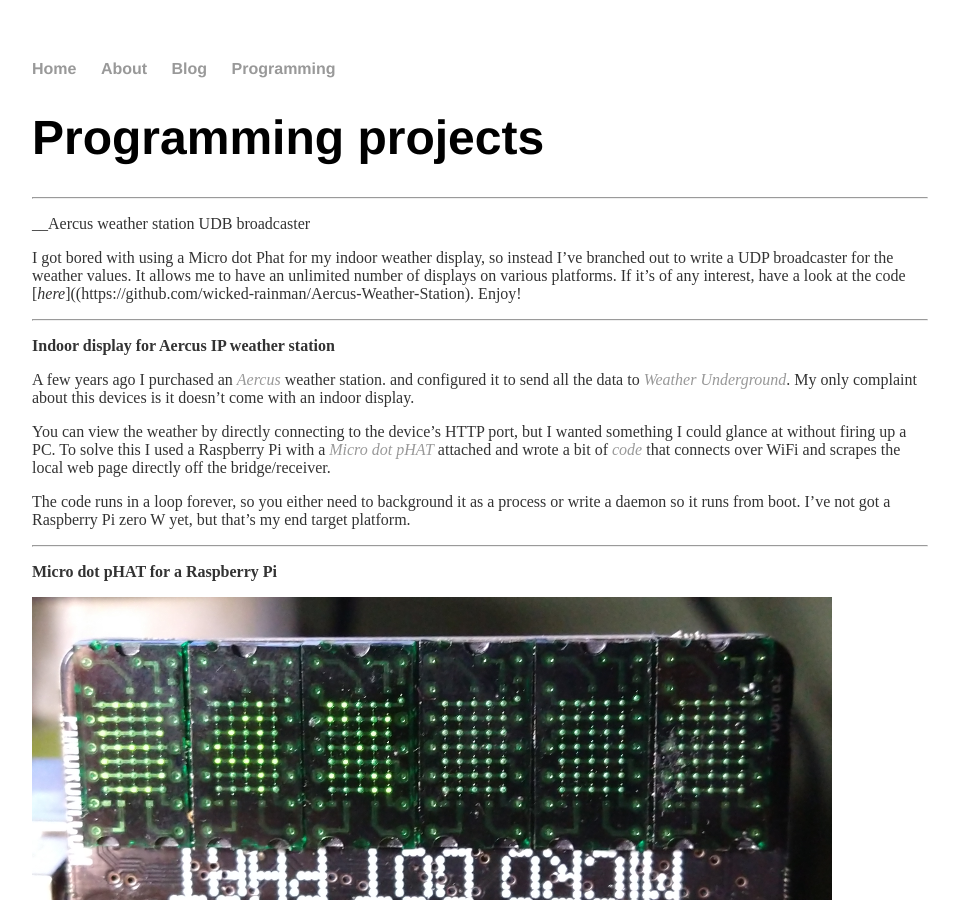
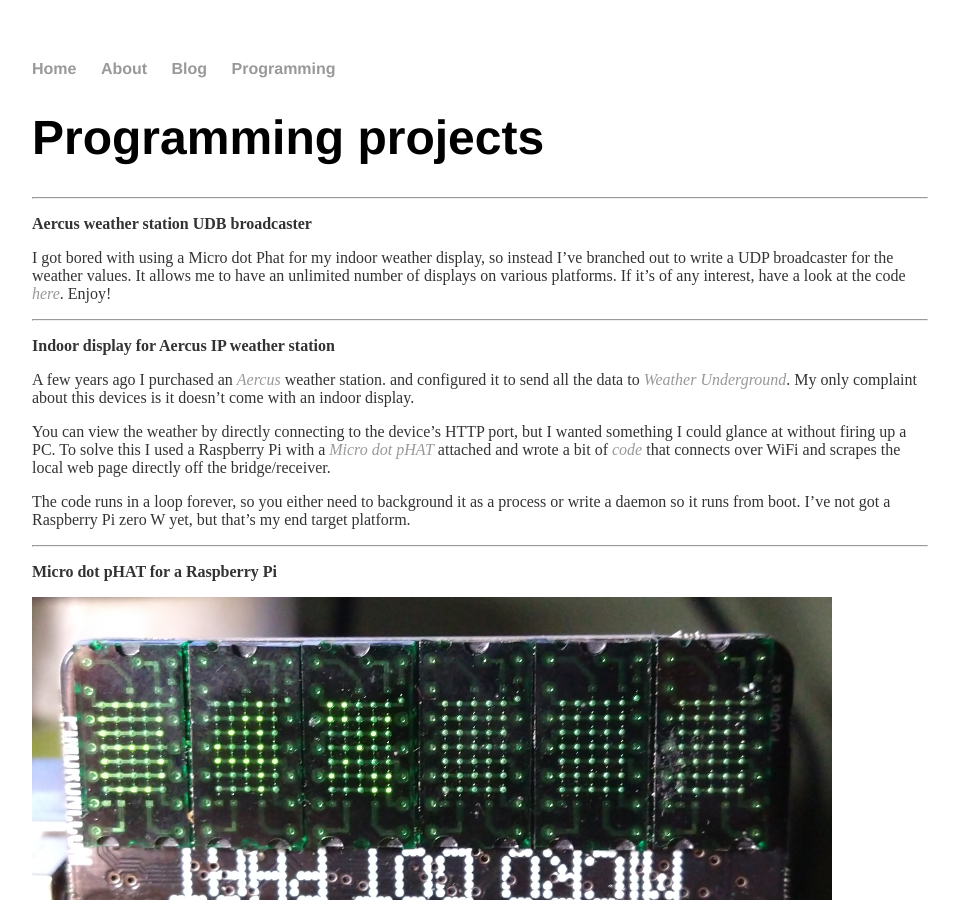
Before and after one commit to wicked-rainman/wicked-rainman.github.io, a Jekyll site: the page built from projects/index.md, in a window 1280 px wide and 900 px high. Shown: the whole window, without its empty margins (160-1119 px from the left). Built offline with Jekyll 4.4.1, drawn with Linux system fonts in a browser that asks for light colours.

Commit message:
Update index.md

```diff
--- a/projects/index.md
+++ b/projects/index.md
@@ -7,9 +7,9 @@ title: Wicked Rainman's projects
 
 ---------------------
 
-__Aercus weather station UDB broadcaster
+__Aercus weather station UDB broadcaster__
 
-I got bored with using a Micro dot Phat for my indoor weather display, so instead I've branched out to write a UDP broadcaster for the weather values. It allows me to have an unlimited number of displays on various platforms. If it's of any interest, have a look at the code [_here_]((https://github.com/wicked-rainman/Aercus-Weather-Station). Enjoy!
+I got bored with using a Micro dot Phat for my indoor weather display, so instead I've branched out to write a UDP broadcaster for the weather values. It allows me to have an unlimited number of displays on various platforms. If it's of any interest, have a look at the code [_here_](https://github.com/wicked-rainman/Aercus-Weather-Station). Enjoy!
 
 --------------------
 
```
